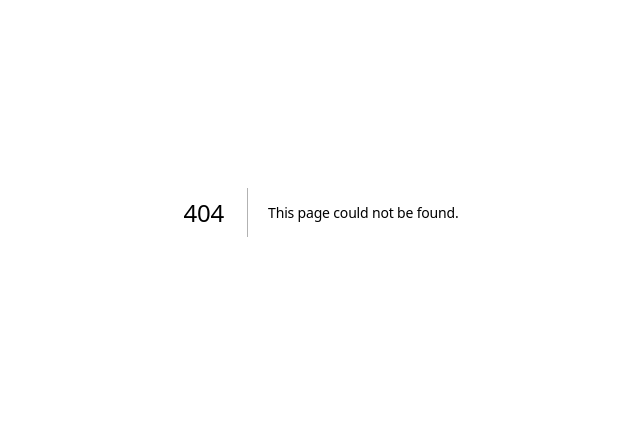
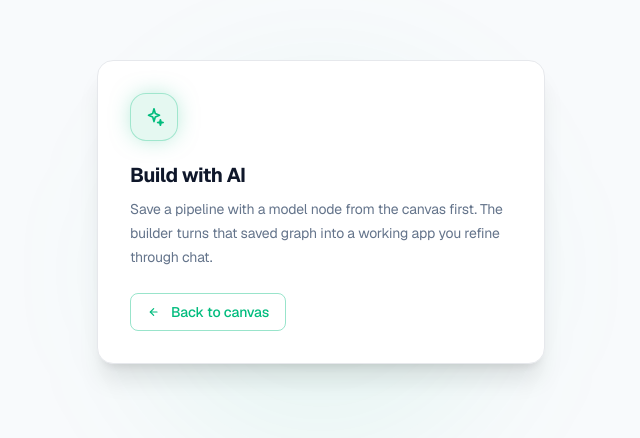
Before and after one commit to Oliprg3/MLverse, a Next.js app: page /build in a window 1280 px wide. Before the commit this address had no page. Shown: the part 188-626 px from the top of the page, without its empty margins (319-959 px from the left). Built offline with nearby package versions, Linux system fonts and the light colour scheme.

Commit message:
Fix gitignore hiding /build AI Builder page from deployment

```diff
--- /dev/null
+++ b/src/app/build/page.tsx
@@ -0,0 +1,7 @@
+import { AIBuilder } from "@/components/ai/AIBuilder";
+
+export const dynamic = "force-dynamic";
+
+export default function BuildPage() {
+  return <AIBuilder />;
+}
```
Also changed, not shown: 1 other file (tests, documents, lock files or other folders).
